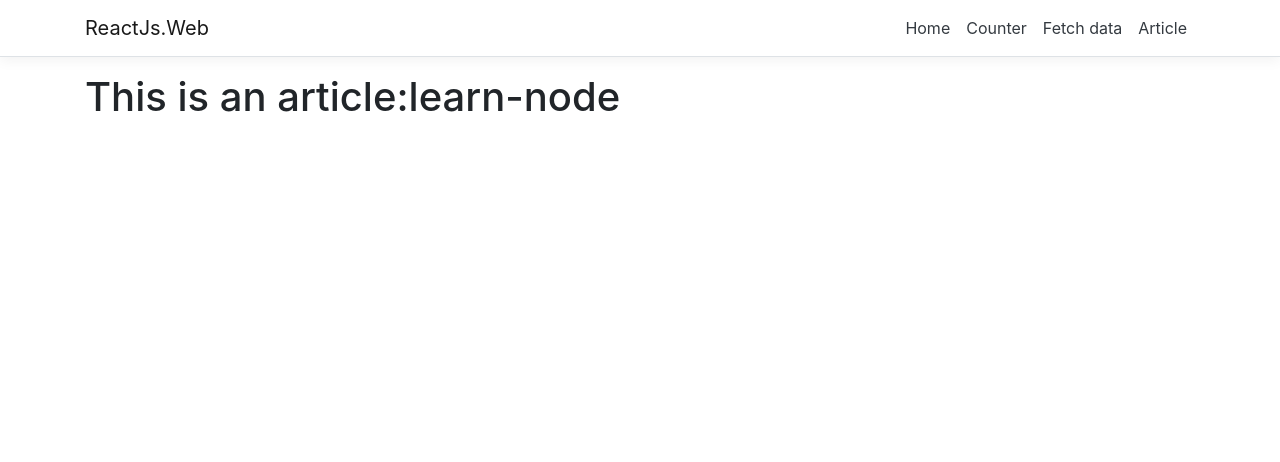
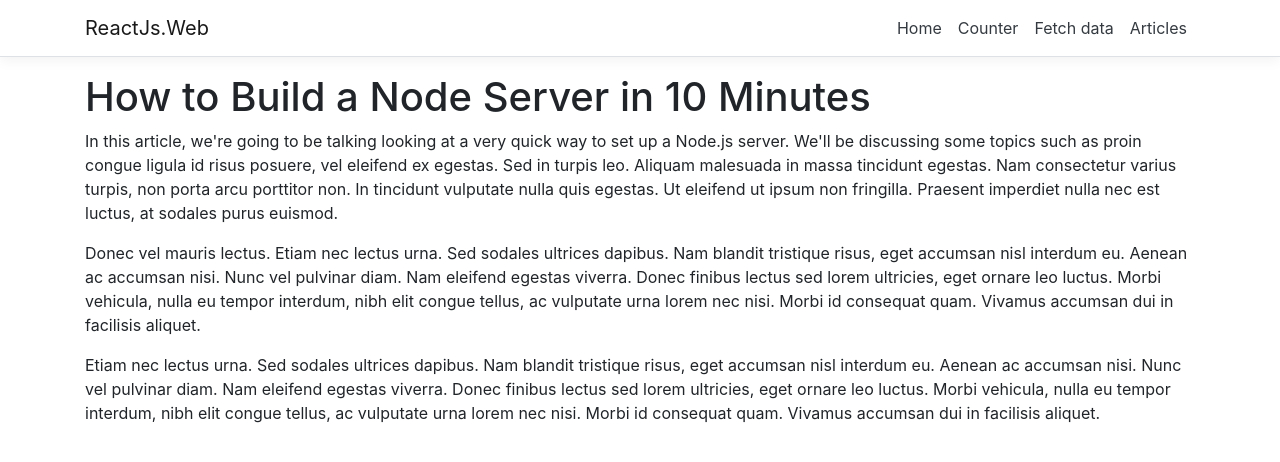
Before and after one commit to rodiojp/.Net_Core, a React (Create React App) app in the folder ReactJs/ReactJs.Web/ClientApp/: page /article/learn-node in a window 1280 px wide. Shown: the top 462 px of the page. Built offline with nearby package versions, Linux system fonts and the light colour scheme.

Commit message:
Added ArticlesList page and reorganized components and pages

```diff
--- a/ReactJs/ReactJs.Web/ClientApp/src/App.js
+++ b/ReactJs/ReactJs.Web/ClientApp/src/App.js
@@ -1,11 +1,12 @@
 import React, { Component } from 'react';
 import { BrowserRouter as Router, Route, Switch } from 'react-router-dom';
 import { Layout } from './components/Layout';
-import { Home } from './components/Home';
-import { FetchData } from './components/FetchData';
-import { Counter } from './components/Counter';
-import { NotFoundPage } from './components/NotFoundPage';
-import { Article } from './components/Article';
+import { Home } from './pages/Home';
+import { FetchData } from './pages/FetchData';
+import { Counter } from './pages/Counter';
+import { NotFoundPage } from './pages/NotFoundPage';
+import { Article } from './pages/Article';
+import { ArticlesList } from './pages/ArticlesList';
 
 import './custom.css'
 
@@ -19,6 +20,7 @@
                     <Switch>
                         <Route path='/' component={Home} exact />
                         <Route path='/article/:name' component={Article} />
+                        <Route path='/articleslist' component={ArticlesList} />
                         <Route path='/counter' component={Counter} />
                         <Route path='/fetch-data' component={FetchData} />
                         <Route component={NotFoundPage} />
--- a/ReactJs/ReactJs.Web/ClientApp/src/components/Article.js
+++ /dev/null
@@ -1,14 +0,0 @@
-import React, { Component } from 'react';
-export class Article extends Component {
-    static displayName = Article.name;
-
-    render() {
-        const { match, location, history } = this.props;
-        console.log(match, location, history)
-        return (
-            <>
-                <h1>This is an article:{match.params.name}</h1>
-            </>
-        );
-    }
-}
--- a/ReactJs/ReactJs.Web/ClientApp/src/components/NavMenu.js
+++ b/ReactJs/ReactJs.Web/ClientApp/src/components/NavMenu.js
@@ -40,7 +40,7 @@
                                     <NavLink tag={Link} className="text-dark" to="/fetch-data">Fetch data</NavLink>
                                 </NavItem>
                                 <NavItem>
-                                    <NavLink tag={Link} className="text-dark" to="/article">Article</NavLink>
+                                    <NavLink tag={Link} className="text-dark" to="/articleslist">Articles</NavLink>
                                 </NavItem>
                             </ul>
                         </Collapse>
--- /dev/null
+++ b/ReactJs/ReactJs.Web/ClientApp/src/components/article-content.js
@@ -0,0 +1,77 @@
+const articles = [
+    {
+        name: 'learn-react',
+        title: 'The Fastest Way to Learn React',
+        content: [
+            `Welcome! Today we're going to be talking about the fastest way to
+            learn React. We'll be discussing some topics such as proin congue
+            ligula id risus posuere, vel eleifend ex egestas. Sed in turpis leo.
+            Aliquam malesuada in massa tincidunt egestas. Nam consectetur varius turpis,
+            non porta arcu porttitor non. In tincidunt vulputate nulla quis egestas. Ut
+            eleifend ut ipsum non fringilla. Praesent imperdiet nulla nec est luctus, at
+            sodales purus euismod.`,
+            `Donec vel mauris lectus. Etiam nec lectus urna. Sed sodales ultrices dapibus.
+            Nam blandit tristique risus, eget accumsan nisl interdum eu. Aenean ac accumsan
+            nisi. Nunc vel pulvinar diam. Nam eleifend egestas viverra. Donec finibus lectus
+            sed lorem ultricies, eget ornare leo luctus. Morbi vehicula, nulla eu tempor
+            interdum, nibh elit congue tellus, ac vulputate urna lorem nec nisi. Morbi id
+            consequat quam. Vivamus accumsan dui in facilisis aliquet.`,
+            `Etiam nec lectus urna. Sed sodales ultrices dapibus.
+            Nam blandit tristique risus, eget accumsan nisl interdum eu. Aenean ac accumsan
+            nisi. Nunc vel pulvinar diam. Nam eleifend egestas viverra. Donec finibus lectus
+            sed lorem ultricies, eget ornare leo luctus. Morbi vehicula, nulla eu tempor
+            interdum, nibh elit congue tellus, ac vulputate urna lorem nec nisi. Morbi id
+            consequat quam. Vivamus accumsan dui in facilisis aliquet.`,
+        ]
+    },    {
+        name: 'learn-node',
+        title: 'How to Build a Node Server in 10 Minutes',
+        content: [
+            `In this article, we're going to be talking looking at a very quick way
+            to set up a Node.js server. We'll be discussing some topics such as proin congue
+            ligula id risus posuere, vel eleifend ex egestas. Sed in turpis leo.
+            Aliquam malesuada in massa tincidunt egestas. Nam consectetur varius turpis,
+            non porta arcu porttitor non. In tincidunt vulputate nulla quis egestas. Ut
+            eleifend ut ipsum non fringilla. Praesent imperdiet nulla nec est luctus, at
+            sodales purus euismod.`,
+            `Donec vel mauris lectus. Etiam nec lectus urna. Sed sodales ultrices dapibus.
+            Nam blandit tristique risus, eget accumsan nisl interdum eu. Aenean ac accumsan
+            nisi. Nunc vel pulvinar diam. Nam eleifend egestas viverra. Donec finibus lectus
+            sed lorem ultricies, eget ornare leo luctus. Morbi vehicula, nulla eu tempor
+            interdum, nibh elit congue tellus, ac vulputate urna lorem nec nisi. Morbi id
+            consequat quam. Vivamus accumsan dui in facilisis aliquet.`,
+            `Etiam nec lectus urna. Sed sodales ultrices dapibus.
+            Nam blandit tristique risus, eget accumsan nisl interdum eu. Aenean ac accumsan
+            nisi. Nunc vel pulvinar diam. Nam eleifend egestas viverra. Donec finibus lectus
+            sed lorem ultricies, eget ornare leo luctus. Morbi vehicula, nulla eu tempor
+            interdum, nibh elit congue tellus, ac vulputate urna lorem nec nisi. Morbi id
+            consequat quam. Vivamus accumsan dui in facilisis aliquet.`,
+        ]
+    },     {
+        name: 'my-thoughts-on-resumes',
+        title: 'My Thoughts on Resumes',
+        content: [
+            `Today is the day I talk about something which scares most people: resumes.
+            In reality, I'm not sure why people have such a hard time with proin congue
+            ligula id risus posuere, vel eleifend ex egestas. Sed in turpis leo.
+            Aliquam malesuada in massa tincidunt egestas. Nam consectetur varius turpis,
+            non porta arcu porttitor non. In tincidunt vulputate nulla quis egestas. Ut
+            eleifend ut ipsum non fringilla. Praesent imperdiet nulla nec est luctus, at
+            sodales purus euismod.`,
+            `Donec vel mauris lectus. Etiam nec lectus urna. Sed sodales ultrices dapibus.
+            Nam blandit tristique risus, eget accumsan nisl interdum eu. Aenean ac accumsan
+            nisi. Nunc vel pulvinar diam. Nam eleifend egestas viverra. Donec finibus lectus
+            sed lorem ultricies, eget ornare leo luctus. Morbi vehicula, nulla eu tempor
+            interdum, nibh elit congue tellus, ac vulputate urna lorem nec nisi. Morbi id
+            consequat quam. Vivamus accumsan dui in facilisis aliquet.`,
+            `Etiam nec lectus urna. Sed sodales ultrices dapibus.
+            Nam blandit tristique risus, eget accumsan nisl interdum eu. Aenean ac accumsan
+            nisi. Nunc vel pulvinar diam. Nam eleifend egestas viverra. Donec finibus lectus
+            sed lorem ultricies, eget ornare leo luctus. Morbi vehicula, nulla eu tempor
+            interdum, nibh elit congue tellus, ac vulputate urna lorem nec nisi. Morbi id
+            consequat quam. Vivamus accumsan dui in facilisis aliquet.`,
+        ]
+    },
+];
+
+export default articles;
--- /dev/null
+++ b/ReactJs/ReactJs.Web/ClientApp/src/pages/Article.js
@@ -0,0 +1,19 @@
+import React, { Component } from 'react';
+import articleContent from '../components/article-content'
+export class Article extends Component {
+    static displayName = Article.name;
+
+    render() {
+        const name = this.props.match.params.name;
+        const article = articleContent.find(x => x.name === name);
+        if (!article) return <h1>Article does not exist!</h1>
+        return (
+            <>
+                <h1>{article.title}</h1>
+                {article.content.map((paragraph, key) => (
+                    <p key={key}>{paragraph}</p>
+                ))}
+            </>
+        );
+    }
+}
--- /dev/null
+++ b/ReactJs/ReactJs.Web/ClientApp/src/pages/ArticlesList.js
@@ -0,0 +1,25 @@
+import React, { Component } from 'react';
+import articleContent from '../components/article-content'
+import { Link } from 'react-router-dom';
+
+
+export class ArticlesList extends Component {
+    static displayName = ArticlesList.name;
+
+    render() {
+        if (!articleContent) return <h1>Articles do not exist!</h1>
+        return (
+            <>
+                <h1>Articles</h1>
+                {articleContent.map((article, key) => (
+                    <div>
+                        <Link className="text-dark nav-link p-0" key={key} to={`/article/${article.name}`}>
+                            <h3>{article.title}</h3>
+                        </Link>
+                        <p key={key}>{article.content[0].substring(0, 250)}...</p>
+                    </div>
+                ))}
+            </>
+        );
+    }
+}
```
Also changed, not shown: ReactJs/ReactJs.Web/ClientApp/src/components/ArticlesList.js (deleted, +0 -13 lines), ReactJs/ReactJs.Web/ClientApp/src/pages/Counter.js (renamed from ReactJs/ReactJs.Web/ClientApp/src/components/Counter.js), ReactJs/ReactJs.Web/ClientApp/src/pages/FetchData.js (renamed from ReactJs/ReactJs.Web/ClientApp/src/components/FetchData.js), ReactJs/ReactJs.Web/ClientApp/src/pages/Home.js (renamed from ReactJs/ReactJs.Web/ClientApp/src/components/Home.js), ReactJs/ReactJs.Web/ClientApp/src/pages/NotFoundPage.js (renamed from ReactJs/ReactJs.Web/ClientApp/src/components/NotFoundPage.js).
